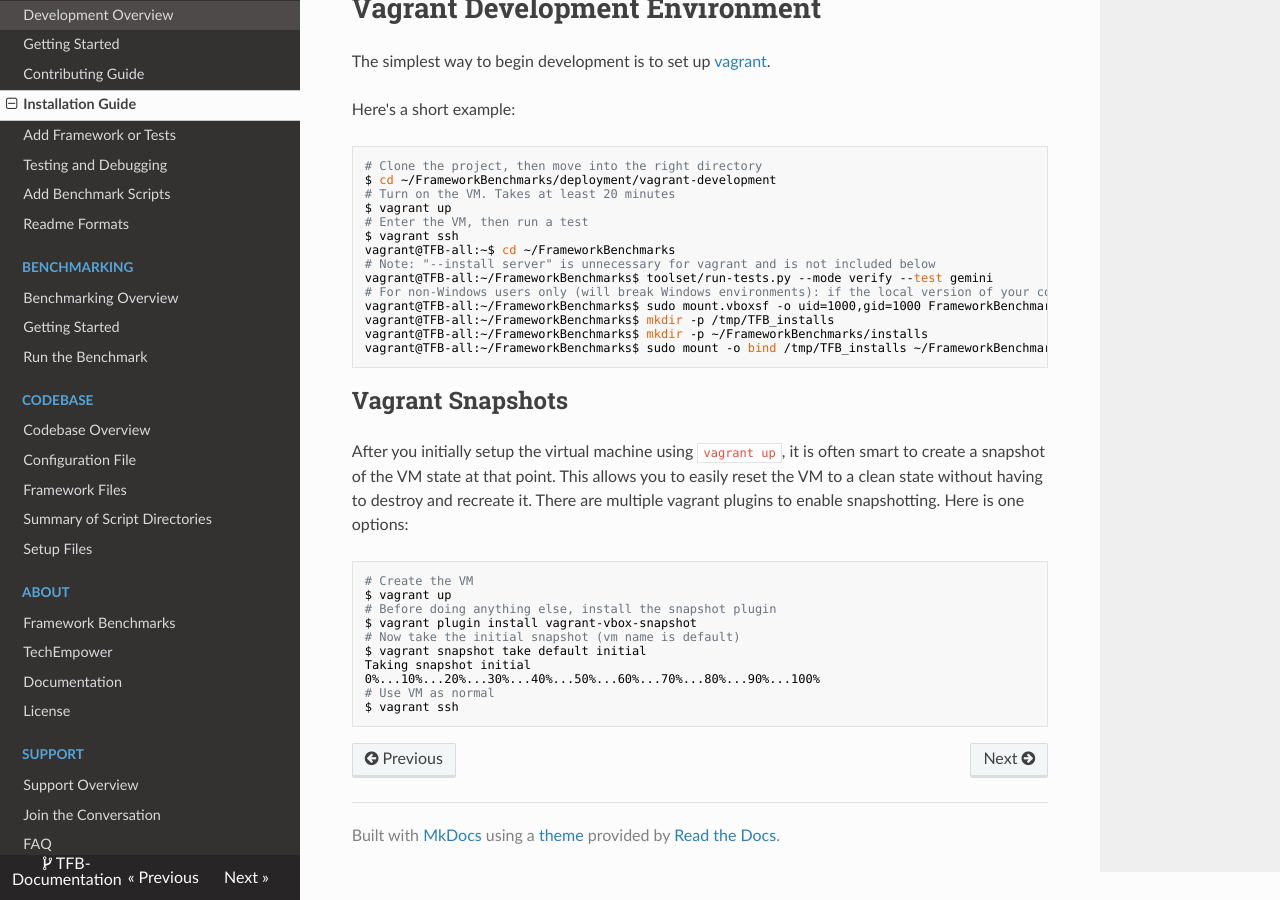
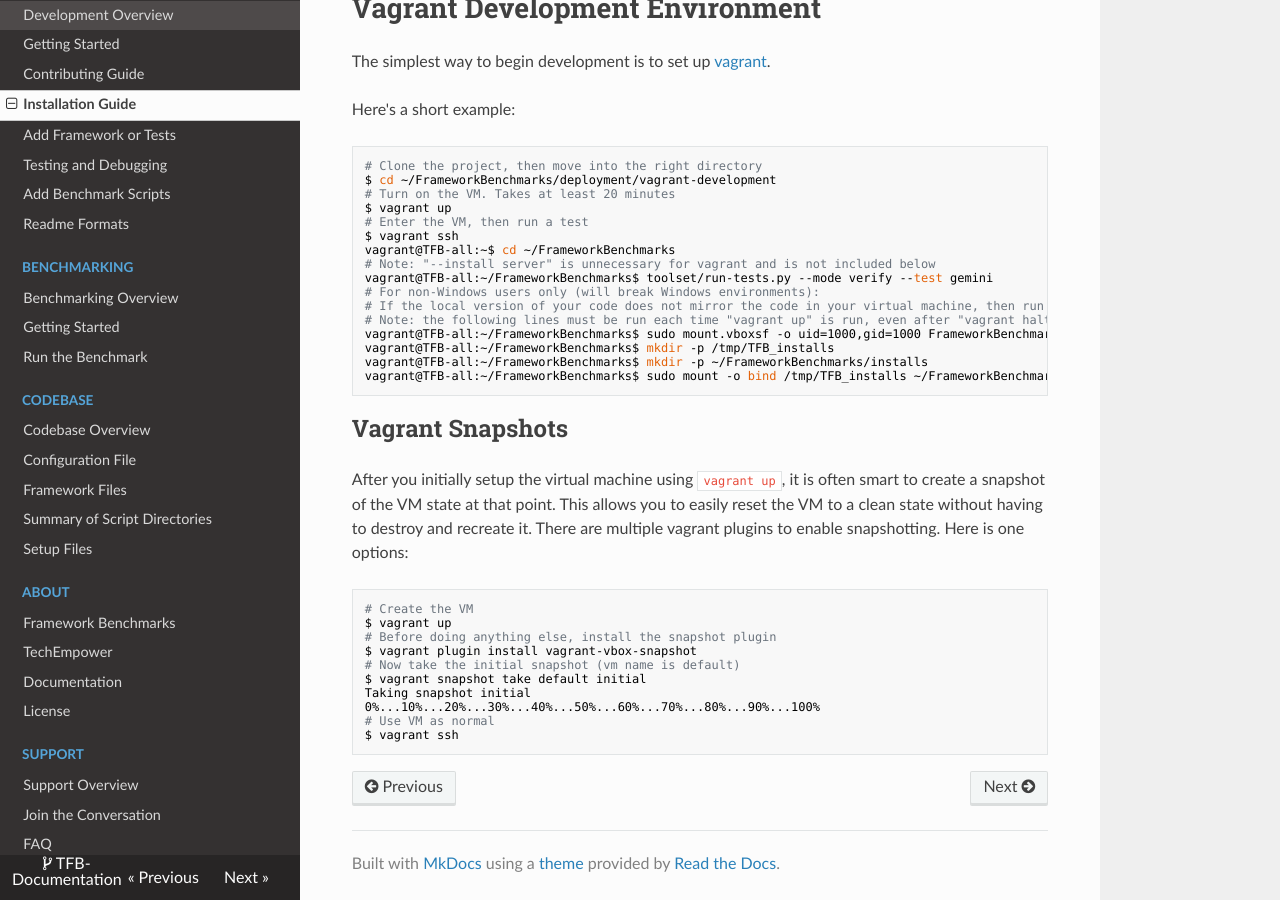
Before and after one commit to nbrady-techempower/TFB-Documentation, an MkDocs documentation site: the page built from docs/Development/Installation-Guide.md, in a window 1280 px wide and 900 px high, scrolled down 3688 px. Built offline with MkDocs 1.6.1, drawn with Linux system fonts in a browser that asks for light colours; nearby versions of some CDN libraries; old or Windows-style settings are respelled for this version of MkDocs.

Commit message:
Add note about running commands even after "vagrant halt"

```diff
--- a/docs/Development/Installation-Guide.md
+++ b/docs/Development/Installation-Guide.md
@@ -216,7 +216,9 @@ $ vagrant ssh
 vagrant@TFB-all:~$ cd ~/FrameworkBenchmarks
 # Note: "--install server" is unnecessary for vagrant and is not included below
 vagrant@TFB-all:~/FrameworkBenchmarks$ toolset/run-tests.py --mode verify --test gemini
-# For non-Windows users only (will break Windows environments): if the local version of your code does not mirror the code in your virtual machine, then run the following:
+# For non-Windows users only (will break Windows environments):
+# If the local version of your code does not mirror the code in your virtual machine, then run the following:
+# Note: the following lines must be run each time "vagrant up" is run, even after "vagrant halt"
 vagrant@TFB-all:~/FrameworkBenchmarks$ sudo mount.vboxsf -o uid=1000,gid=1000 FrameworkBenchmarks ~/FrameworkBenchmarks
 vagrant@TFB-all:~/FrameworkBenchmarks$ mkdir -p /tmp/TFB_installs
 vagrant@TFB-all:~/FrameworkBenchmarks$ mkdir -p ~/FrameworkBenchmarks/installs
```
